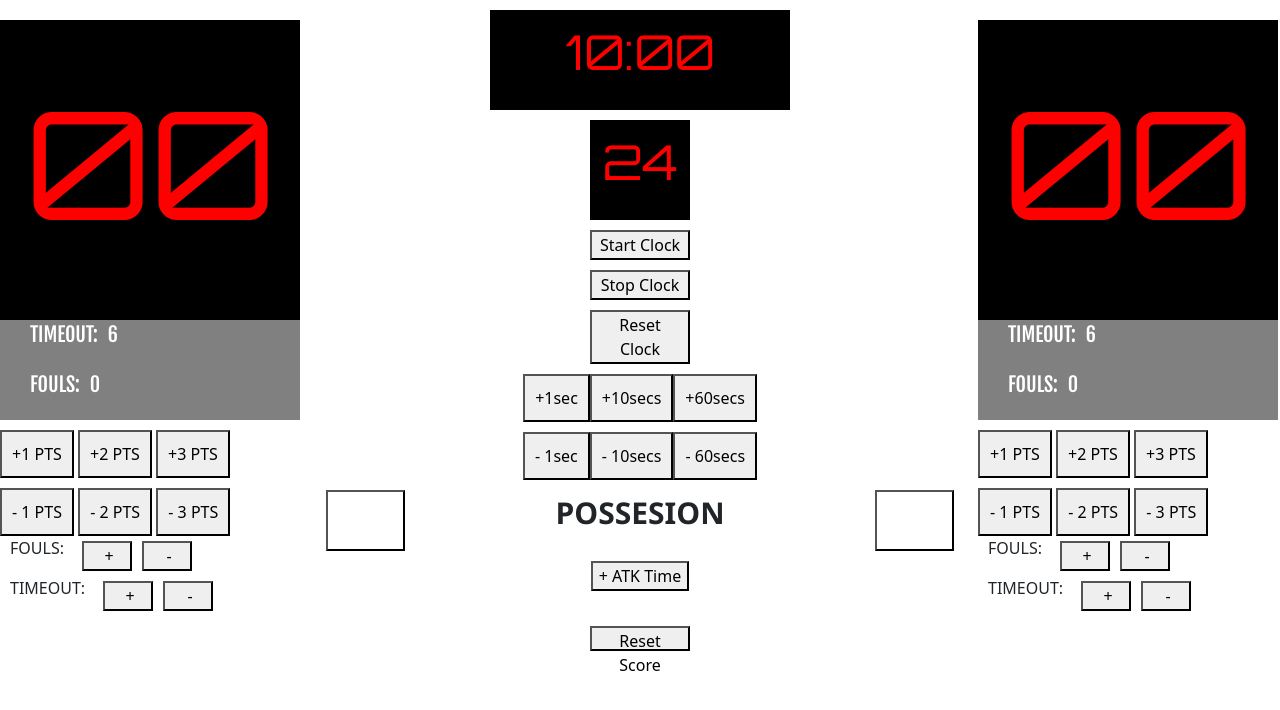
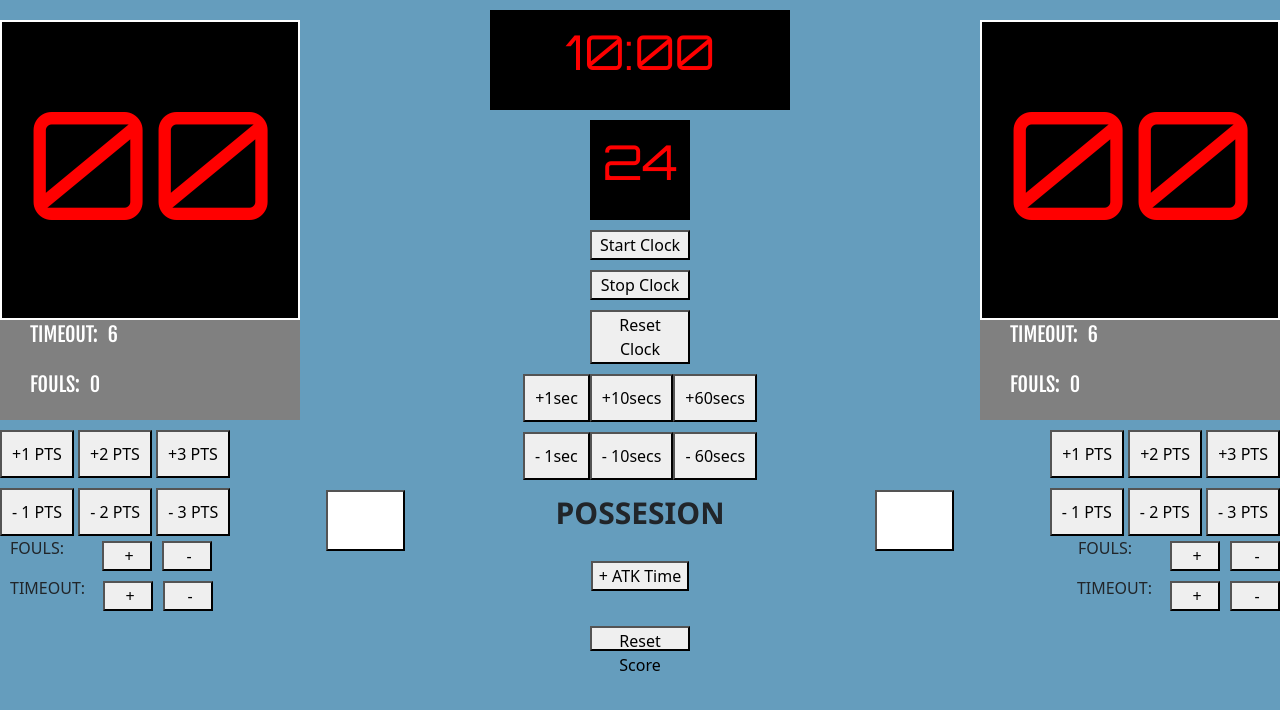
Before and after one commit to unt4m1nh/Basketball-Scoreboard-2022, a plain HTML site: page index.html in a window 1280 px wide. Drawn offline with nearby package versions, Linux system fonts and the light colour scheme.

Commit message:
update 28/06/2022 (2)
- Update layout

```diff
--- a/index.html
+++ b/index.html
@@ -14,18 +14,18 @@
         crossorigin="anonymous"></script>
 </head>
 
-<bodY onload="start()">
+<bodY onload="start()" style="background-color: #659dbd;">
     <div class="row">
-        <div class="column side">
+        <div class="column left">
             <div class="home-score">
                 <p id="home-score"></p>
             </div>
-            <div class="timeout">
+            <div class="htimeout">
                 <p>TIMEOUT:</p>
                 &ensp;
                 <P id="home-timeout"></p>
             </div>
-            <div class="fouls">
+            <div class="hfouls">
                 <p>FOULS: </p>
                 &ensp;
                 <p id="home-fouls"></p>
@@ -83,27 +83,27 @@
             <button onclick="addAtkTime()" class="add-atk-time">+ ATK Time</button>
         </div>
 
-        <div class="column side">
+        <div class="column right">
             <div class="away-score">
                 <p id="away-score"></p>
             </div>
-            <div class="timeout">
+            <div class="atimeout">
                 <p>TIMEOUT:</p>
                 &ensp;
                 <P id="away-timeout"></p>
             </div>
-            <div class="fouls">
+            <div class="afouls">
                 <p>FOULS: </p>
                 &ensp;
                 <p id="away-fouls"></p>
                 <p class="away-bonus" id="away-bonus"></p>
             </div>
-            <div class="add-hscore-btn">
+            <div class="add-ascore-btn">
                 <button onclick="addAwayScore(1)" class="add-btn">+1 PTS</button>
                 <button onclick="addAwayScore(2)" class="add-btn">+2 PTS</button>
                 <button onclick="addAwayScore(3)" class="add-btn">+3 PTS</button>
             </div>
-            <div class="minus-hscore-btn">
+            <div class="minus-ascore-btn">
                 <button onclick="minusAwayScore(1)" class="add-btn">- 1 PTS</button>
                 <button onclick="minusAwayScore(2)" class="add-btn">- 2 PTS</button>
                 <button onclick="minusAwayScore(3)" class="add-btn">- 3 PTS</button>
--- a/style.css
+++ b/style.css
@@ -10,12 +10,17 @@ body {
 }
 
 .column {
-    float: left;
+    float: right;
     padding: 10px;
 }
 
-/* Cột bên trái và phải */
-.column.side {
+/* Cột bên phải */
+.column.right {
+    width: 25%;
+}
+
+/* Cột bên trái */
+.column.left {
     width: 25%;
 }
 
@@ -162,6 +167,7 @@ body {
     width: 300px;
     height: 300px;
     background-color: black;
+    border: 2px solid white;
 
     margin-top: 10px;
 
@@ -183,19 +189,31 @@ body {
     margin-top: 10px;
 }
 
+.add-ascore-btn {
+    float: inherit;
+    margin-top: 10px;
+}
+
+.minus-ascore-btn {
+    float: inherit;
+    margin-top: 10px;
+}
+
 .add-btn {
     padding: 10px;
 }
 
 .away-score {
     position: relative;
+    margin-top: 10px;
+    float: right;
 
     /* Size should match the parent container */
     width: 300px;
     height: 300px;
     background-color: black;
+    border: 2px solid white;
 
-    margin-top: 10px;
 
     /* Create a flexible box that centers content vertically and horizontally */
     display: flex;
@@ -221,18 +239,20 @@ body {
 
 .away-fouls-btn {
     display: flex;
+    float: right;
     align-items: center;
     padding-left: 10px;
 }
 
 .away-timeout-btn {
+    float: right;
     display: flex;
     align-items: center;
     padding-left: 10px;
 }
 
 .add-fouls {
-    margin-left: 10px;
+    margin-left: 30px;
     padding-left: 10px;
     width: 50px;
 }
@@ -255,7 +275,7 @@ body {
     width: 50px;
 }
 
-.timeout {
+.htimeout {
     position: relative;
     display: flex;
     padding-left: 30px;
@@ -270,9 +290,43 @@ body {
     font-size: 20px;
 }
 
-.fouls {
+.atimeout {
     position: relative;
     display: flex;
+    float: right;
+    padding-left: 30px;
+
+    width: 300px;
+    height: 50px;
+
+    background-color: gray;
+    color: white;
+
+    font-family:  'Fjalla One', sans-serif;
+    font-size: 20px;
+}
+
+
+
+.hfouls {
+    position: relative;
+    display: flex;
+    padding-left: 30px;
+
+    width: 300px;
+    height: 50px;
+
+    background-color: gray;
+    color: white;
+
+    font-family:  'Fjalla One', sans-serif;
+    font-size: 20px;
+}
+
+.afouls {
+    position: relative;
+    display: flex;
+    float: inherit;
     padding-left: 30px;
 
     width: 300px;
```
Also changed, not shown: 1 other file.
